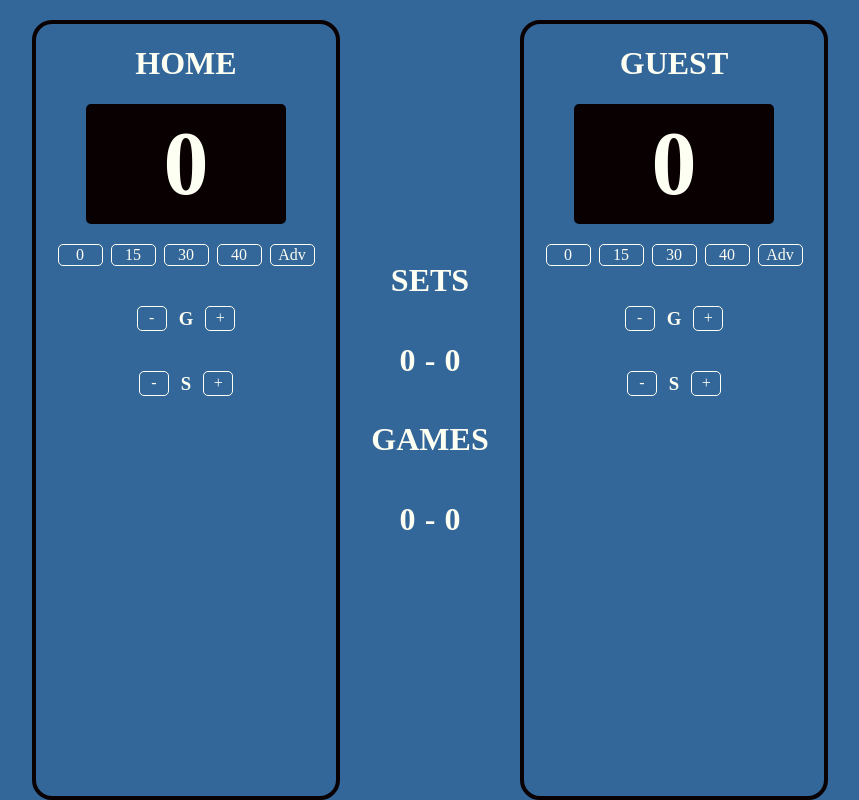
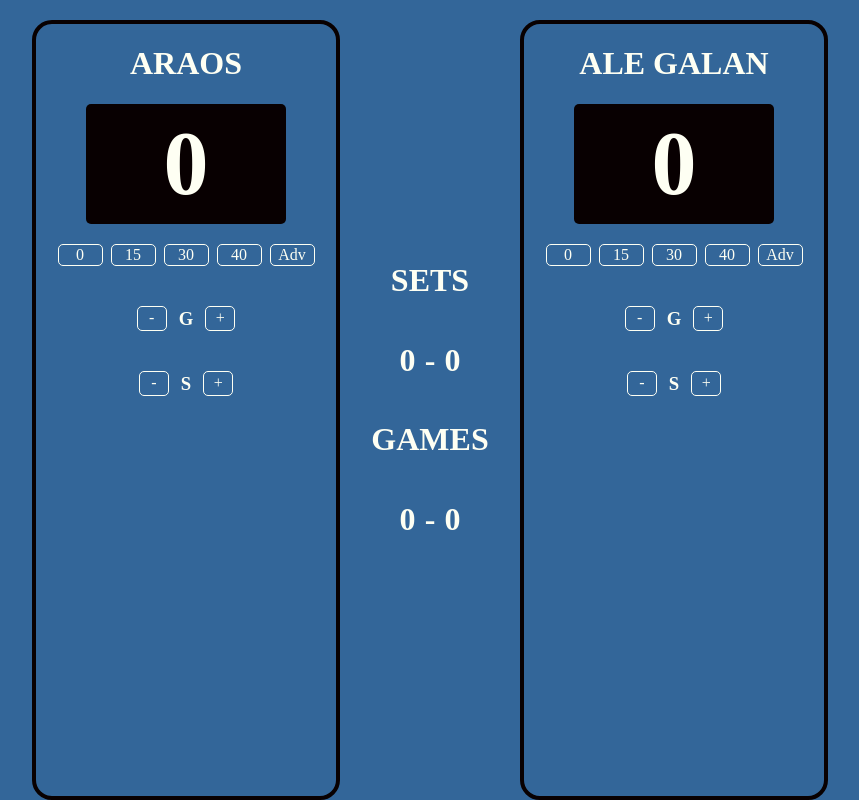
Before and after one commit to VicenteAraos/Padel_ScoreBoard, a website built with Vite: page index.html in a window 1280 px wide. Shown: the whole page, without its empty margins (210-1069 px from the left). Built offline with nearby package versions, Linux system fonts and the light colour scheme.

Commit message:
Update Player Names
El mejor del mundo vs un tal ale galan

```diff
--- a/index.html
+++ b/index.html
@@ -6,7 +6,7 @@
         <div class="container">
 
             <div class = "home">
-                <h1>HOME</h1>
+                <h1>ARAOS</h1>
                     <h2 id = "home-score">0</h2>
                     <button class = "btn" id="home-0-btn" value="0">0</button>
                     <button class = "btn" id="home-15-btn" value="15">15</button>
@@ -48,7 +48,7 @@
             </div>
 
             <div class = "guest">
-                <h1>GUEST</h1>
+                <h1>ALE GALAN</h1>
                 <div>
                     <h2 id = "guest-score">0</h2>
                     <button class = "btn" id="guest-0-btn" value="0">0</button>
```
